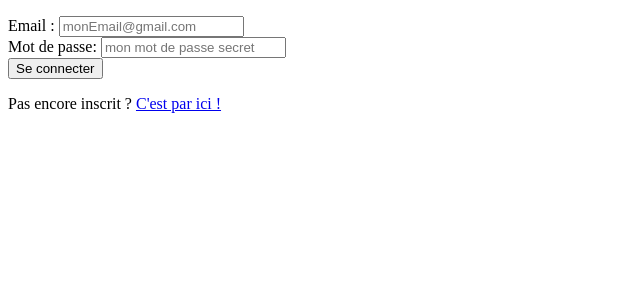
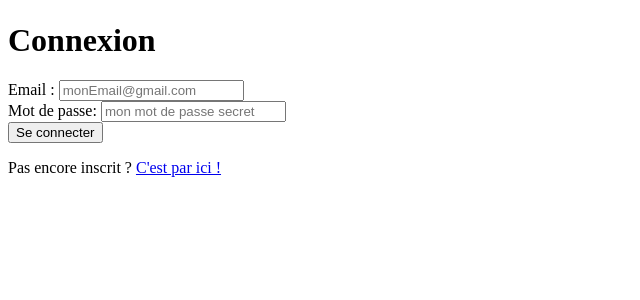
Before and after one commit to williambouet/TEST, a Symfony app: template templates/login/index.html.twig in a window 1280 px wide. Shown: the part 213-513 px from the top of the page, without its empty margins (0-640 px from the left). Run offline with Twig, Linux system fonts and the light colour scheme; the template is opened without the code that fills it, so the values that code supplies are empty; some libraries are stand-ins or nearby versions.

Commit message:
fix style

```diff
--- a/templates/artwork/_form.html.twig
+++ b/templates/artwork/_form.html.twig
@@ -2,7 +2,7 @@
 {{ form_widget(form) }}
 <div class="d-flex justify-content-between mt-4">
 	<a class="btn btn-outline-primary" href="{{ path('app_artwork_index') }}">Retour</a>
-	<button class="btn btn-primary">{{ button_label|default('Save') }}</button>
+	<button class="btn btn-primary">{{ button_label|default('Enregistrer') }}</button>
 </div>
 
 {{ form_end(form) }}
--- a/templates/home/index.html.twig
+++ b/templates/home/index.html.twig
@@ -18,7 +18,7 @@
 
 		<div class="container ">
 
-			<h2 class="category font-subtitle display-5 bg-shadow rounded-end mt-5">Catégories</h2>
+			<h2 class="category font-subtitle display-5 bg-shadow rounded-end mt-5">Catégories d'inspiration</h2>
 			<div class="row">
 
 				{% for category in categories %}
--- a/templates/login/index.html.twig
+++ b/templates/login/index.html.twig
@@ -11,8 +11,10 @@
 
 {% block content %}
 
-	<div class="container w-sm-25">
-
+	<div class="container ">
+<div class="row justify-content-center mt-5 pt-5">
+<h1>Connexion</h1>
+<div class="col-12 col-sm-6">
 		{% if error %}
 			<div>{{ error.messageKey|trans(error.messageData, 'security') }}</div>
 		{% endif %}
@@ -36,6 +38,8 @@
 				</p>
 			</div>
 		</form>
+</div>
+</div>
 
 	</div>
 {% endblock %}
```
Also changed, not shown: templates/artwork/new.html.twig (+5 -2 lines).
